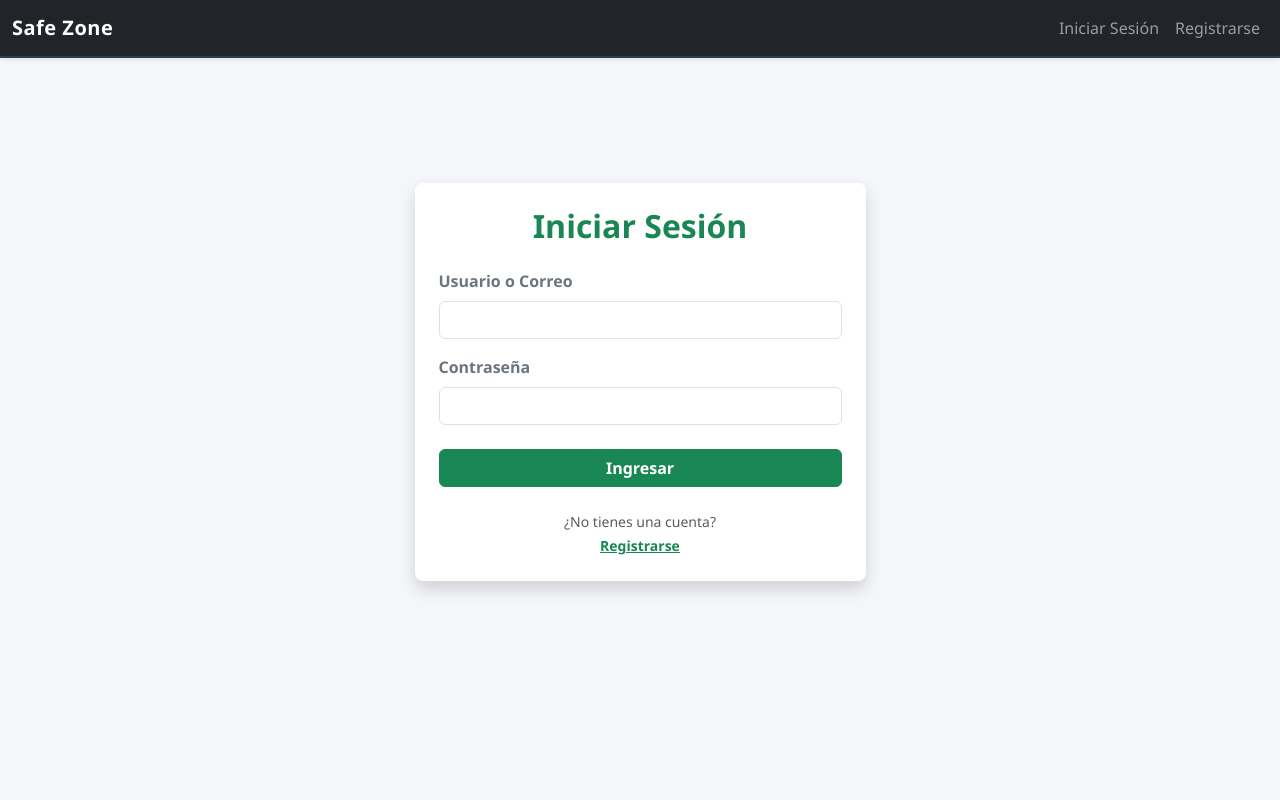
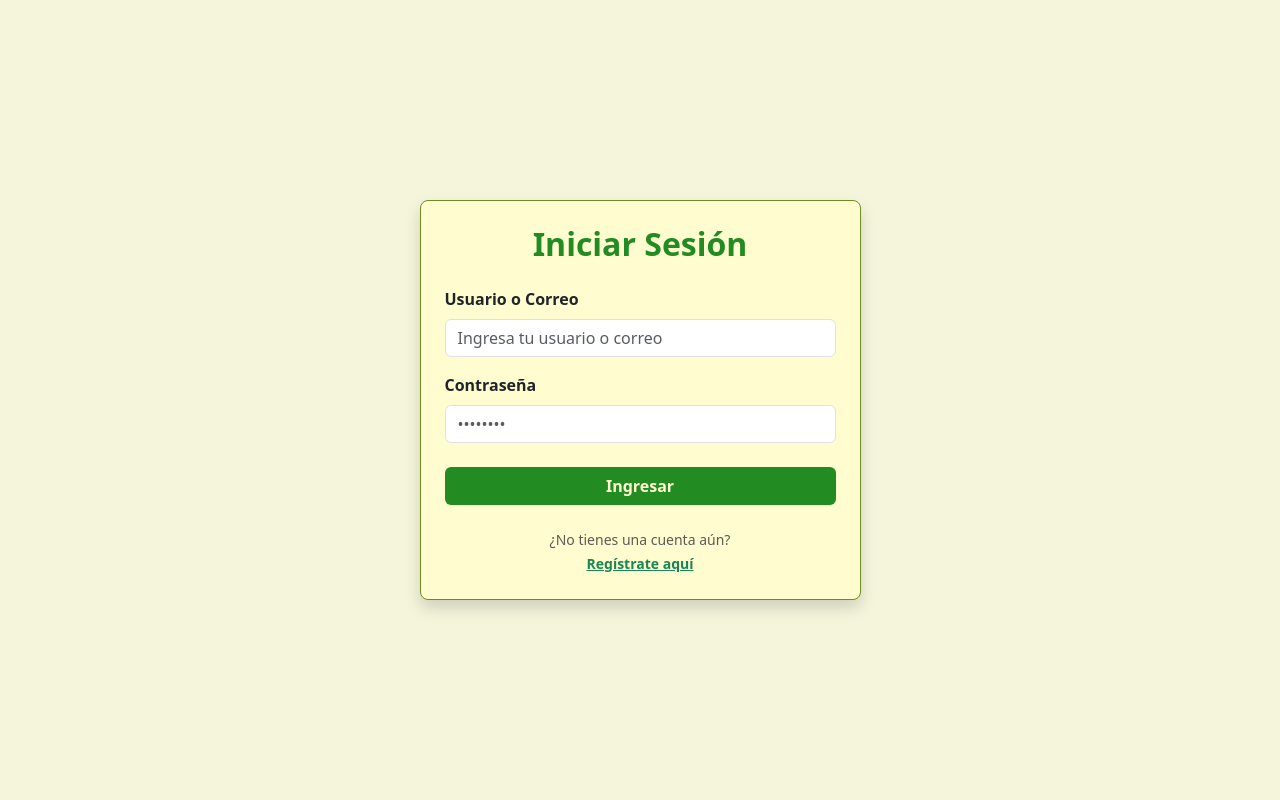
Before and after one commit to jhoanceballos/MI_PROYECTO, a Django app: page /login/ in a window 1280 px wide. Run offline with Django 4.2, Linux system fonts and the light colour scheme; parts of the project's set-up code (start-up, migrations or seed data) failed here and were passed over; some libraries are stand-ins or nearby versions.

Commit message:
funcionamiento de formulario registro y login

```diff
--- a/core/forms.py
+++ b/core/forms.py
@@ -1,32 +1,35 @@
 from django import forms
 from .models import Usuario
 
+# ==========================================
+# SECCIÓN: FORMULARIO DE REGISTRO DE USUARIOS
+# ==========================================
 class RegisterForm(forms.ModelForm):
-    password = forms.CharField(label="Contraseña", widget=forms.PasswordInput(attrs={'class': 'form-control', 'placeholder': 'Cree una contraseña'}))
+    # Campo de contraseña explícito para usar el widget adecuado en la interfaz
+    password = forms.CharField(
+        widget=forms.PasswordInput(attrs={'class': 'form-control', 'placeholder': 'Contraseña'}),
+        label="Contraseña"
+    )
 
     class Meta:
         model = Usuario
-        fields = ['username', 'correo', 'password', 'rol']
-        labels = {
-            'username': 'Nombre de Usuario',
-            'correo': 'Correo Electrónico',
-            'rol': 'Rol del Sistema'
-        }
+        # 🛡️ SEGURIDAD: Solo permitimos estos tres campos. El rol se quita de aquí
+        # para evitar que usuarios maliciosos se asignen el rol de Administrador.
+        fields = ['username', 'correo', 'password']
         widgets = {
-            'username': forms.TextInput(attrs={'class': 'form-control', 'placeholder': 'Ej: jhoan'}),
-            'correo': forms.EmailInput(attrs={'class': 'form-control', 'placeholder': 'Ej: correo@gmail.com'}),
-            'rol': forms.Select(attrs={'class': 'form-control'}),
+            'username': forms.TextInput(attrs={'class': 'form-control', 'placeholder': 'Nombre de Usuario'}),
+            'correo': forms.EmailInput(attrs={'class': 'form-control', 'placeholder': 'Correo Electrónico'}),
         }
 
+# ==========================================
+# SECCIÓN: FORMULARIO DE INICIO DE SESIÓN
+# ==========================================
 class LoginForm(forms.Form):
-    username = forms.CharField(label="Usuario o Correo", widget=forms.TextInput(attrs={'class': 'form-control', 'placeholder': 'Introduce tu usuario o correo'}))
-    password = forms.CharField(label="Contraseña", widget=forms.PasswordInput(attrs={'class': 'form-control', 'placeholder': '********'}))
-
-class UserEditForm(forms.ModelForm):
-    class Meta:
-        model = Usuario
-        fields = ['username', 'correo']
-        labels = {
-            'username': 'Nombre de Usuario',
-            'correo': 'Correo Electrónico',
-        }
+    username = forms.CharField(
+        widget=forms.TextInput(attrs={'class': 'form-control', 'placeholder': 'Usuario o Correo'}),
+        label="Usuario o Correo"
+    )
+    password = forms.CharField(
+        widget=forms.PasswordInput(attrs={'class': 'form-control', 'placeholder': 'Contraseña'}),
+        label="Contraseña"
+    )
--- a/core/views.py
+++ b/core/views.py
@@ -5,40 +5,57 @@ from django.contrib.auth.decorators import login_required
 from django.views.decorators.cache import never_cache
 from django.http import JsonResponse, HttpResponseForbidden
 from .forms import RegisterForm, LoginForm, UserEditForm
-from .models import Usuario
+from .models import Usuario, Rol  # Importamos Rol para la asignación automática
 
+# ==========================================
+# SECCIÓN: DECORADORES Y RESTRICCIONES DE ACCESO
+# ==========================================
 def admin_required(view_func):
+    """ Restringe el acceso a vistas solo para usuarios con rol Administrador """
     def _wrapped_view_func(request, *args, **kwargs):
         if request.user.is_authenticated and request.user.rol and request.user.rol.nombre == 'Administrador':
             return view_func(request, *args, **kwargs)
         return HttpResponseForbidden("No tienes permisos para acceder a esta sección.")
     return _wrapped_view_func
 
+# ==========================================
+# SECCIÓN: ENRUTAMIENTO INICIAL (INDEX)
+# ==========================================
 def inicio(request):
+    """ Evalúa si el usuario está logueado y lo redirige según corresponda """
     if request.user.is_authenticated:
-        if request.user.rol and request.user.rol.nombre == 'Administrador':
-            return redirect('home')  # Redirige temporalmente a home o tu vista panel admin
         return redirect('home')
     return redirect('login')
 
+# ==========================================
+# SECCIÓN: GESTIÓN DE AUTENTICACIÓN (REGISTRO, LOGIN, LOGOUT)
+# ==========================================
 def register_view(request):
+    """ Procesa el formulario de registro de nuevos usuarios sin selección manual de rol """
     if request.user.is_authenticated:
         return redirect('home')
+
     if request.method == 'POST':
         form = RegisterForm(request.POST)
         if form.is_valid():
             username = form.cleaned_data.get('username')
             correo = form.cleaned_data.get('correo')
             password = form.cleaned_data.get('password')
-            rol = form.cleaned_data.get('rol')
 
-            user = Usuario.objects.create_user(
+            # 🛡️ ASIGNACIÓN AUTOMÁTICA DE ROL POR SEGURIDAD
+            # Busca el rol 'Usuario Común'. Si por alguna razón no existe en tu BD, lo crea.
+            rol_por_defecto, created = Rol.objects.get_or_create(nombre='Usuario Común')
+
+            # Solución al AttributeError: Instanciamos el objeto directamente
+            user = Usuario(
                 username=username,
                 correo=correo,
-                password=password,
-                rol=rol
+                rol=rol_por_defecto
             )
+            # Encriptamos la contraseña de manera segura antes de guardar
+            user.set_password(password)
             user.save()
+
             messages.success(request, '¡Registro exitoso! Ya puedes iniciar sesión.')
             return redirect('login')
         else:
@@ -49,6 +66,7 @@ def register_view(request):
     return render(request, 'login.html', {'form': form})
 
 def login_view(request):
+    """ Gestiona el inicio de sesión permitiendo tanto el Username como el Correo electrónico """
     if request.user.is_authenticated:
         return redirect('home')
 
@@ -59,6 +77,7 @@ def login_view(request):
             password = form.cleaned_data['password']
 
             username_final = input_usuario
+            # Si el usuario ingresó un correo (@), buscamos su username real correspondiente
             if '@' in input_usuario:
                 try:
                     usuario_db = Usuario.objects.get(correo=input_usuario)
@@ -66,6 +85,7 @@ def login_view(request):
                 except Usuario.DoesNotExist:
                     pass
 
+            # Autenticación oficial con las herramientas de Django
             user = authenticate(request, username=username_final, password=password)
             if user is not None:
                 auth_login(request, user)
@@ -74,31 +94,37 @@ def login_view(request):
             else:
                 messages.error(request, 'Usuario, correo o contraseña incorrectos.')
         else:
-            print("Errores en el login:", form.errors)
             messages.error(request, 'Por favor, corrige los errores del formulario.')
     else:
         form = LoginForm()
     return render(request, 'login.html', {'form': form})
 
 def logout_view(request):
+    """ Cierra la sesión activa y redirige al Login """
     auth_logout(request)
     return redirect('login')
 
+# ==========================================
+# SECCIÓN: VISTAS DE NAVEGACIÓN Y PERFIL DE USUARIO
+# ==========================================
 @login_required(login_url='login')
 @never_cache
 def home(request):
+    """ Renderiza la página principal del ecosistema """
     return render(request, 'home.html')
 
 @login_required(login_url='login')
 @never_cache
 def perfil_view(request):
+    """ Carga la vista del perfil del usuario logueado con su formulario de edición """
     usuario_actual = request.user
     form = UserEditForm(instance=usuario_actual)
-    return render(request, 'perfil.html', {'usuario': usuario_actual, 'form': form})
+    return render(request, 'perfil.html', {'usuario': usuario_actual, 'form': form})[cite: 5]
 
 @login_required(login_url='login')
 @never_cache
 def editar_perfil_view(request):
+    """ Procesa la actualización de los datos del perfil mediante peticiones AJAX """
     if request.method == "POST" and request.headers.get('x-requested-with') == 'XMLHttpRequest':
         form = UserEditForm(request.POST, instance=request.user)
         if form.is_valid():
--- a/template/login.html
+++ b/template/login.html
@@ -1,58 +1,77 @@
-{% extends 'base.html' %}
 {% load static %}
+<!DOCTYPE html>
+<html lang="es">
+<head>
+    <meta charset="UTF-8">
+    <meta name="viewport" content="width=device-width, initial-scale=1.0">
+    <title>Acceso al Sistema</title>
 
-{% block title %}Acceso al Sistema - Safe Zone{% endblock %}
+    <link rel="stylesheet" href="{% static 'bootstrap/css/bootstrap.min.css' %}">
+    <link rel="stylesheet" href="{% static 'css/login.css' %}">
+</head>
+<body>
 
-{% block content %}
-<div class="row justify-content-center align-items-center" style="min-height: 75vh;">
+<div class="container d-flex justify-content-center align-items-center min-vh-100">
+    <div class="row w-100 justify-content-center">
         <div class="col-md-5">
 
+            {% if messages %}
+                {% for message in messages %}
+                    <div class="alert alert-danger p-2 small text-center shadow-sm mb-3">
+                        {{ message }}
+                    </div>
+                {% endfor %}
+            {% endif %}
+
+
             <div id="login-card" class="card shadow p-4 rounded-3">
-            <h2 class="text-center fw-bold mb-4 text-success">Iniciar Sesión</h2>
+                <h2 class="text-center fw-bold mb-4 text-accent">Iniciar Sesión</h2>
 
                 <form method="POST" action="{% url 'login' %}">
                     {% csrf_token %}
+
                     <div class="mb-3">
-                    <label for="login-username" class="form-label fw-semibold text-secondary">Usuario o Correo</label>
-                    <input type="text" class="form-control" id="login-username" name="username" required>
+                        <label for="login-username" class="form-label fw-semibold">Usuario o Correo</label>
+                        <input type="text" class="form-control" id="login-username" name="username" placeholder="Ingresa tu usuario o correo" required>
                     </div>
+
                     <div class="mb-3">
-                    <label for="login-password" class="form-label fw-semibold text-secondary">Contraseña</label>
-                    <input type="password" class="form-control" id="login-password" name="password" required>
+                        <label for="login-password" class="form-label fw-semibold">Contraseña</label>
+                        <input type="password" class="form-control" id="login-password" name="password" placeholder="••••••••" required>
                     </div>
-                <button type="submit" class="btn btn-success w-100 fw-bold mt-2">Ingresar</button>
+
+                    <button type="submit" class="btn btn-custom w-100 fw-bold mt-2">Ingresar</button>
                 </form>
 
                 <div class="text-center mt-4">
-                <p class="mb-0 small text-muted">¿No tienes una cuenta?</p>
-                <button type="button" class="btn btn-link btn-sm text-success fw-bold p-0" onclick="mostrarRegistro()">Registrarse</button>
+                    <p class="mb-0 small text-muted">¿No tienes una cuenta aún?</p>
+                    <button type="button" class="btn btn-link btn-sm text-success fw-bold p-0" onclick="mostrarRegistro()">Regístrate aquí</button>
                 </div>
             </div>
 
+
             <div id="register-card" class="card shadow p-4 rounded-3 d-none">
-            <h2 class="text-center fw-bold mb-4 text-success">Registrarse</h2>
+                <h2 class="text-center fw-bold mb-4 text-accent">Crear Cuenta</h2>
+
                 <form method="POST" action="{% url 'register' %}">
                     {% csrf_token %}
+
                     <div class="mb-3">
-                    <label for="reg-username" class="form-label fw-semibold text-secondary">Nombre de Usuario</label>
-                    <input type="text" class="form-control" id="reg-username" name="username" required>
+                        <label for="reg-username" class="form-label fw-semibold">Nombre de Usuario</label>
+                        <input type="text" class="form-control" id="reg-username" name="username" placeholder="Ej. jhoan_dev" required>
                     </div>
+
                     <div class="mb-3">
-                    <label for="reg-email" class="form-label fw-semibold text-secondary">Correo Electrónico</label>
-                    <input type="email" class="form-control" id="reg-email" name="correo" required>
+                        <label for="reg-email" class="form-label fw-semibold">Correo Electrónico</label>
+                        <input type="email" class="form-control" id="reg-email" name="correo" placeholder="correo@ejemplo.com" required>
                     </div>
+
                     <div class="mb-3">
-                    <label for="reg-password" class="form-label fw-semibold text-secondary">Contraseña</label>
-                    <input type="password" class="form-control" id="reg-password" name="password" required>
+                        <label for="reg-password" class="form-label fw-semibold">Contraseña</label>
+                        <input type="password" class="form-control" id="reg-password" name="password" placeholder="Crea una contraseña segura" required>
                     </div>
-                <div class="mb-3">
-                    <label for="reg-rol" class="form-label fw-semibold text-secondary">Rol del Sistema</label>
-                    <select class="form-select" id="reg-rol" name="rol" required>
-                        <option value="1">Usuario Común</option>
-                        <option value="2">Administrador</option>
-                    </select>
-                </div>
-                <button type="submit" class="btn btn-success w-100 fw-bold mt-2">Crear Cuenta</button>
+
+                    <button type="submit" class="btn btn-custom w-100 fw-bold mt-2">Registrarme</button>
                 </form>
 
                 <div class="text-center mt-4">
@@ -63,19 +82,31 @@
 
         </div>
     </div>
+</div>
+
 
 <script>
+    // Referencias globales a los contenedores de las tarjetas
     const loginCard = document.getElementById('login-card');
     const registerCard = document.getElementById('register-card');
 
+    /**
+     * Oculta la vista de Inicio de Sesión y despliega el formulario de Registro
+     */
     function mostrarRegistro() {
         loginCard.classList.add('d-none');
         registerCard.classList.remove('d-none');
     }
 
+    /**
+     * Oculta la vista de Registro y despliega el formulario de Inicio de Sesión
+     */
     function mostrarLogin() {
         registerCard.classList.add('d-none');
         loginCard.classList.remove('d-none');
     }
 </script>
-{% endblock %}
+
+<script src="{% static 'bootstrap/js/bootstrap.bundle.min.js' %}"></script>
+</body>
+</html>
```
Lines whose indentation alone changed are shown as unchanged.
